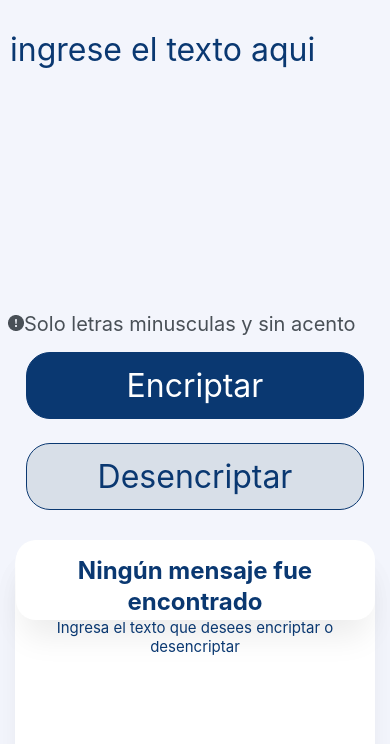
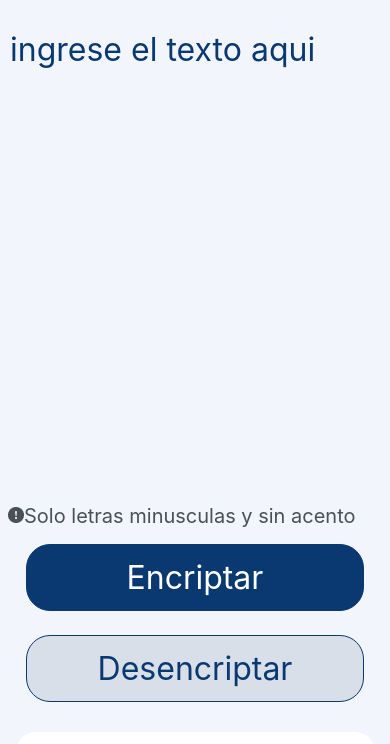
Before and after one commit to ebanguera/Encriptador, a plain HTML site: page index.html in a window 390 px wide. Shown: the part 41-785 px from the top of the page. Drawn offline with Linux system fonts and the light colour scheme.

Commit message:
responsive mobile

```diff
--- a/style.css
+++ b/style.css
@@ -198,7 +198,7 @@
         resize:none;
         box-sizing: content-box;
         width: 100%;
-        height:8em;
+        height:14em;
     }
     .texto::placeholder{
         color: #0A3871;
```
